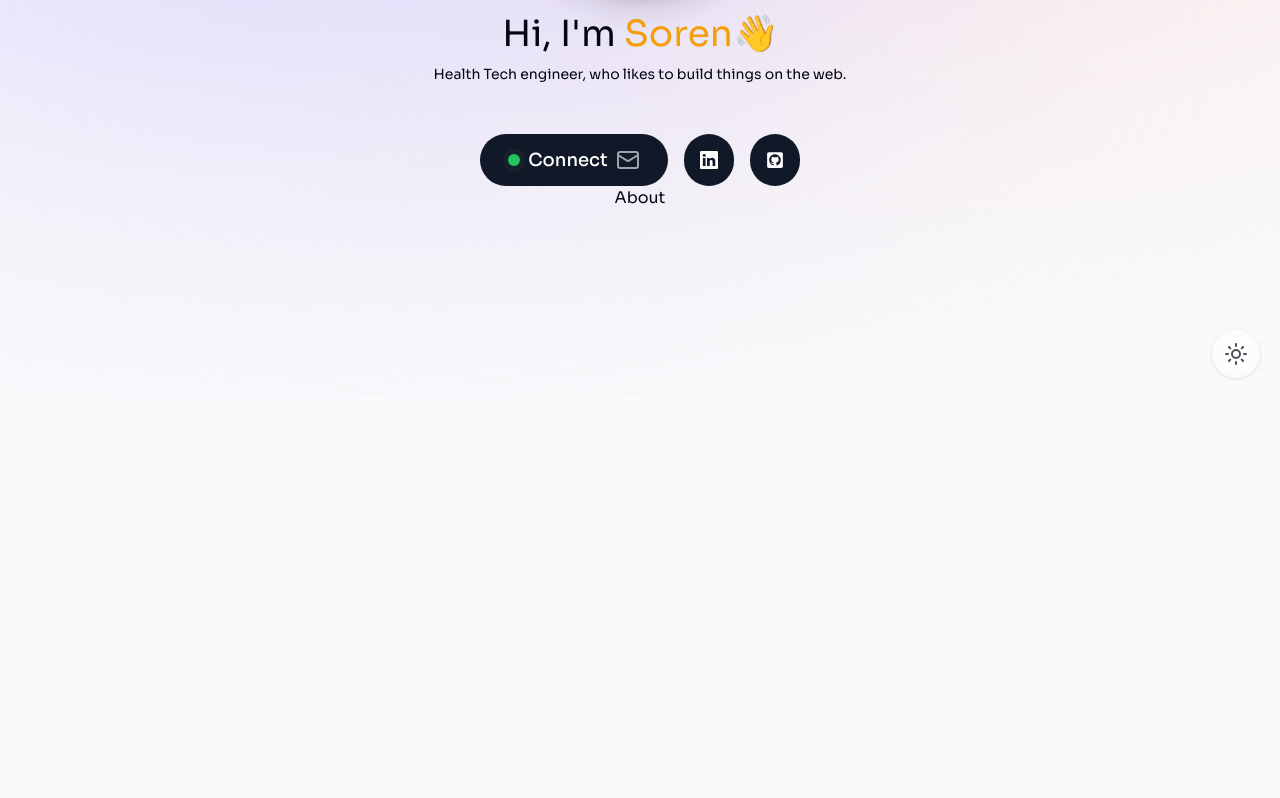
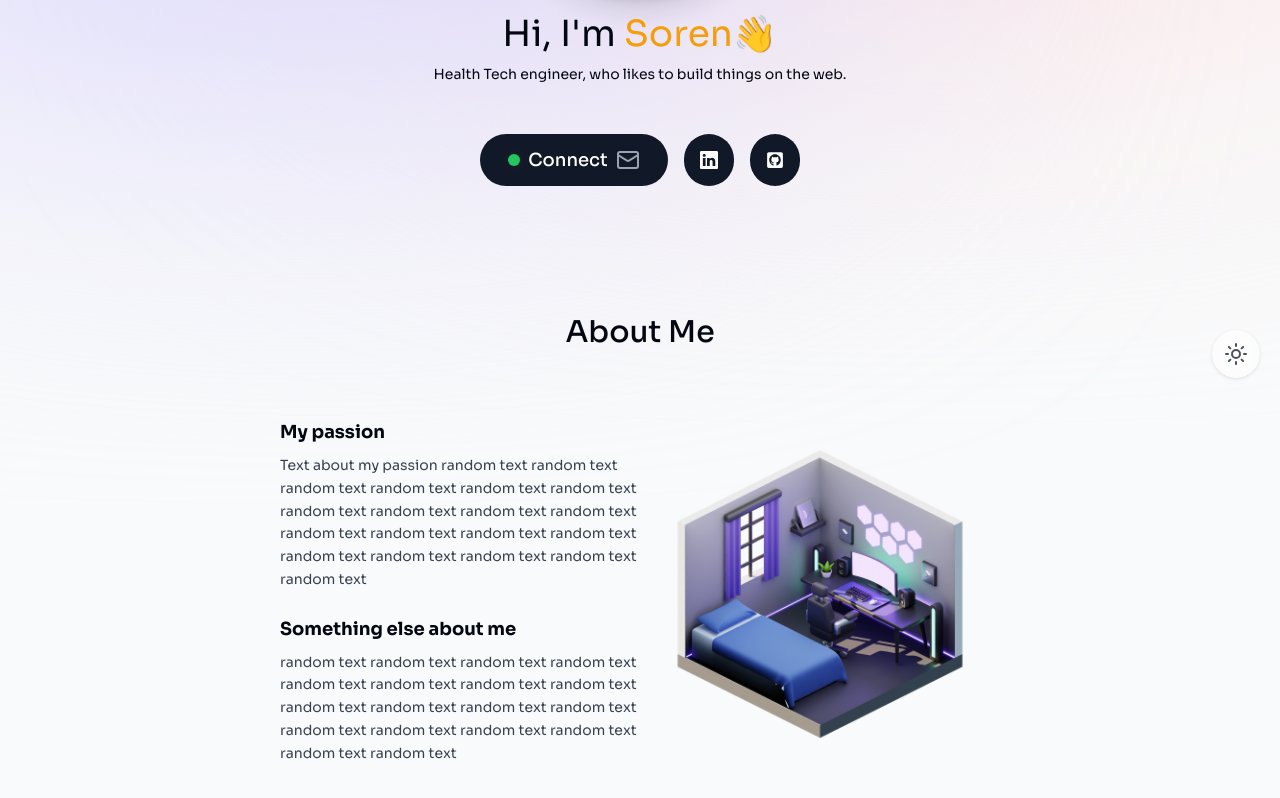
Before and after one commit to soerenmehlsen/portfolio, a Next.js app: page / in a window 1280 px wide. Shown: the part 402-1200 px from the top of the page. Before the commit the page ends 800 px from the top, so only its background shows below. Built offline with nearby package versions, Linux system fonts and the light colour scheme.

Commit message:
Add about me page

```diff
--- a/package.json
+++ b/package.json
@@ -9,6 +9,8 @@
     "lint": "next lint"
   },
   "dependencies": {
+    "@splinetool/react-spline": "^4.0.0",
+    "@splinetool/runtime": "^1.9.26",
     "clsx": "^2.1.1",
     "framer-motion": "^11.5.4",
     "hamburger-react": "^2.5.1",
--- a/src/app/components/Hero.tsx
+++ b/src/app/components/Hero.tsx
@@ -13,7 +13,7 @@ import {useSectionInView} from "@/app/lib/useInView";
 import {useActiveSectionContext} from "@/app/containers/active-section";
 
 const Hero = () => {
-    const { ref} = useSectionInView("home", 0.5);
+    const { ref} = useSectionInView("#home", 0.5);
     // eslint-disable-next-line @typescript-eslint/no-unused-vars
     const { setActiveSection, setTimeOfLastClick } = useActiveSectionContext();
     return (
--- a/src/app/components/about.tsx
+++ b/src/app/components/about.tsx
@@ -1,10 +1,78 @@
+"use client";
 import React from 'react'
+import SectionHeading from "./section-heading";
+import {useSectionInView} from "@/app/lib/useInView";
+import {motion} from "framer-motion";
+import {Fade} from 'react-awesome-reveal';
+import Image from 'next/image';
 
-const About = () => {
+export default function About() {
+    const { ref } = useSectionInView('#about')
+
     return (
-        <div>
-            About
-        </div>
-    )
+        <motion.section
+            initial={{ opacity: 0, y: 100 }}
+            animate={{ opacity: 1, y: 0 }}
+            transition={{ delay: 0.175 }}
+            id="about"
+            ref={ref}
+            className="max-w-[45rem] text-center mt-32 leading-8 mb-28 sm:mb-40 scroll-mt-28"
+            >
+            <div className="container mx-auto">
+                <Fade direction="up" delay={400} cascade damping={1e-1} triggerOnce={true}>
+                    <SectionHeading>
+                        About me
+                    </SectionHeading>
+                </Fade>
+
+                <div className="grid xl:grid-cols-2 lg:text-start">
+                    <div className="flex-1">
+                        <div className="text-lg mt-12 xl:mt-3">
+                            <div className="flex justify-start flex-col">
+                                <Fade direction="up" delay={400} cascade damping={1e-1} triggerOnce={true}>
+                                <h3 className="font-bold mt-6">My passion</h3>
+                                </Fade>
+                                <Fade direction="up" delay={600} cascade damping={1e-1} triggerOnce={true}>
+                                <p className="mt-2 leading-relaxed text-sm text-gray-700 dark:text-white/70">Text about my passion random text
+                                    random text random text random text random
+                                    text random text random text random text random text
+                                    random text random text random text random text random text
+                                    random text random text random text random text random text
+                                </p>
+                                </Fade>
+
+                                <Fade direction="up" delay={800} cascade damping={1e-1} triggerOnce={true}>
+                                    <h3 className="font-bold mt-6">Something else about me</h3>
+                                </Fade>
+
+                                <Fade direction="up" delay={1000} cascade damping={1e-1} triggerOnce={true}>
+                                <p className="mt-2 leading-relaxed text-sm text-gray-700 dark:text-white/70">
+                                    random text random text random text random
+                                    text random text random text random text random text
+                                    random text random text random text random text random text
+                                    random text random text random text random text random text
+                                </p>
+                                </Fade>
+
+                            </div>
+                        </div>
+                    </div>
+                    {/* Right image */}
+                    <div>
+                        <Fade direction="right" delay={600} cascade damping={1e-1} triggerOnce={true}>
+                    <Image
+                        src="/gamingRoom.png"
+                        alt="Gaming room"
+                        width="600"
+                        height="600"
+                        quality="100"
+                        priority={true}
+                        className="rounded-full mt-8 object-cover"
+                    />
+                        </Fade>
+                </div>
+                </div>
+            </div>
+        </motion.section>
+    );
 }
-export default About
--- a/src/app/components/header.tsx
+++ b/src/app/components/header.tsx
@@ -43,7 +43,7 @@ export default function Header({ links }: HeaderProps) {
                             {link.nameEng}
                             {link.hash === activeSection && (
                             <motion.span
-                                transition={{ type:"spring", stiffness: 500, damping: 30 }}
+                                transition={{ type: "spring", stiffness: 300, damping: 30 }}
                                 layoutId="activeSection"
                                 className="bg-gray-100 rounded-full absolute inset-0 -z-10 dark:bg-gray-800"
                                 >
--- /dev/null
+++ b/src/app/components/section-heading.tsx
@@ -0,0 +1,13 @@
+import React from 'react'
+
+type SectionHeadingProps = {
+    children: React.ReactNode;
+}
+
+export default function SectionHeading({children} : SectionHeadingProps) {
+    return (
+        <h2 className="text-3xl font-medium capitalize mb-8 text-center">
+            {children}
+        </h2>
+    )
+}
--- a/src/app/layout.tsx
+++ b/src/app/layout.tsx
@@ -22,7 +22,7 @@ export default function RootLayout({
   children: React.ReactNode;
 }>) {
   return (
-    <html lang="en">
+    <html lang="en" className="!scroll-smooth">
       <body
           className={`${sora.variable} font-Sora flex flex-col bg-gray-50 text-gray-950 relative dark:bg-gray-900 dark:text-gray-50 dark:text-opacity-90 antialiased`}
       >
```
Also changed, not shown: public/gamingRoom.png (added), src/app/globals.css (line endings or trailing spaces), 1 other file (tests, documents, lock files or other folders).
